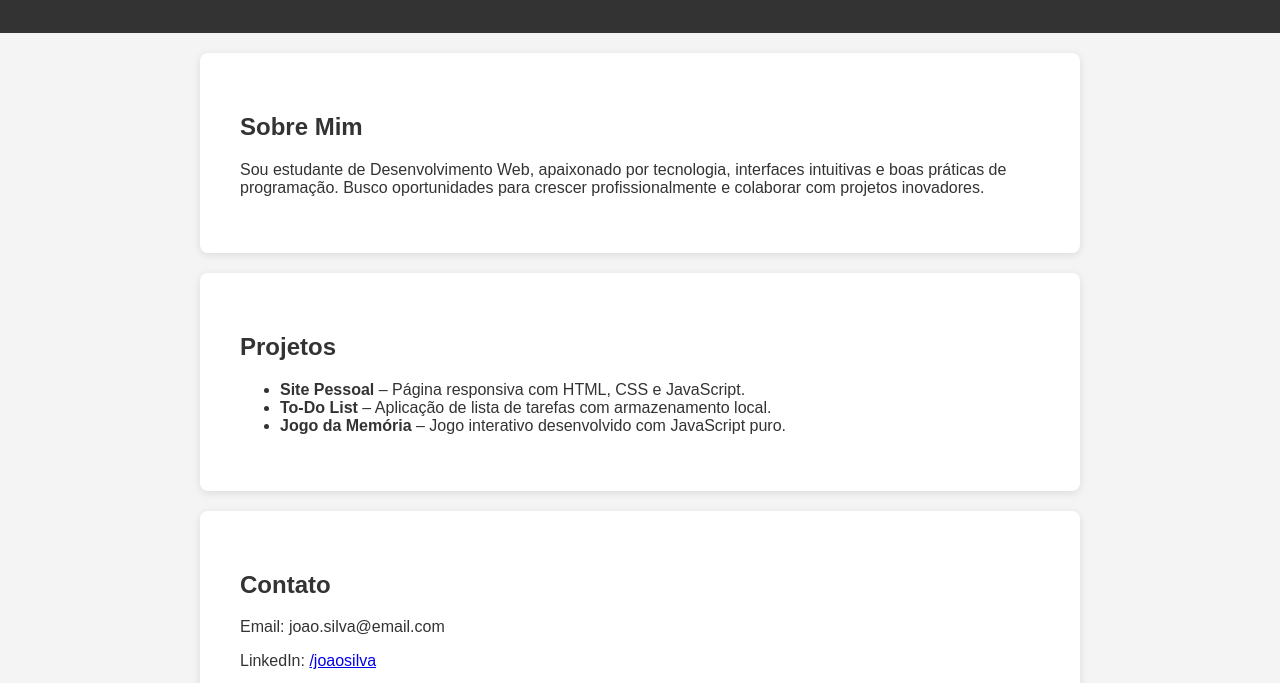
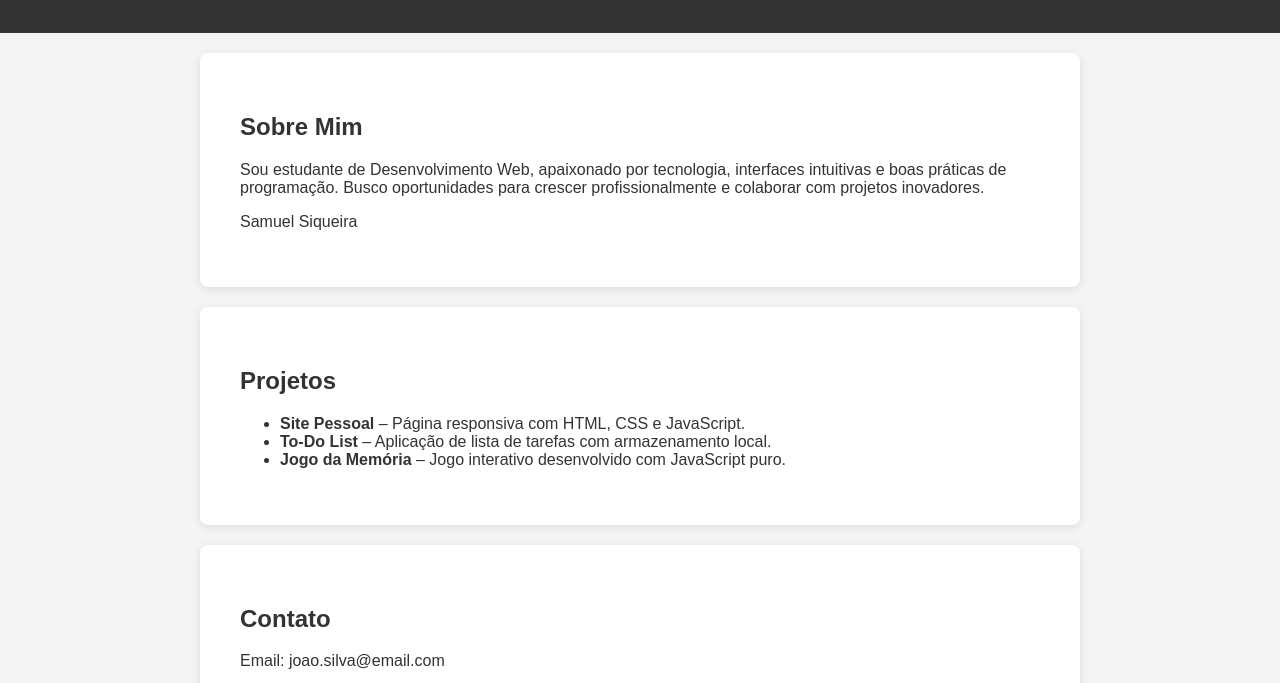
Before and after one commit to samuelmsiqueira/Portifolio, a plain HTML site: page index.html in a window 1280 px wide. Shown: the part 94-777 px from the top of the page. Drawn offline with Linux system fonts and the light colour scheme.

Commit message:
Atualização, add nome

```diff
--- a/index.html
+++ b/index.html
@@ -22,6 +22,7 @@
 tecnologia, interfaces intuitivas e boas práticas de programação.
 Busco oportunidades para crescer profissionalmente e colaborar com
 projetos inovadores.</p>
+	<p>Samuel Siqueira</p>
  </section>
  <section id="projetos">
  <h2>Projetos</h2>
```
